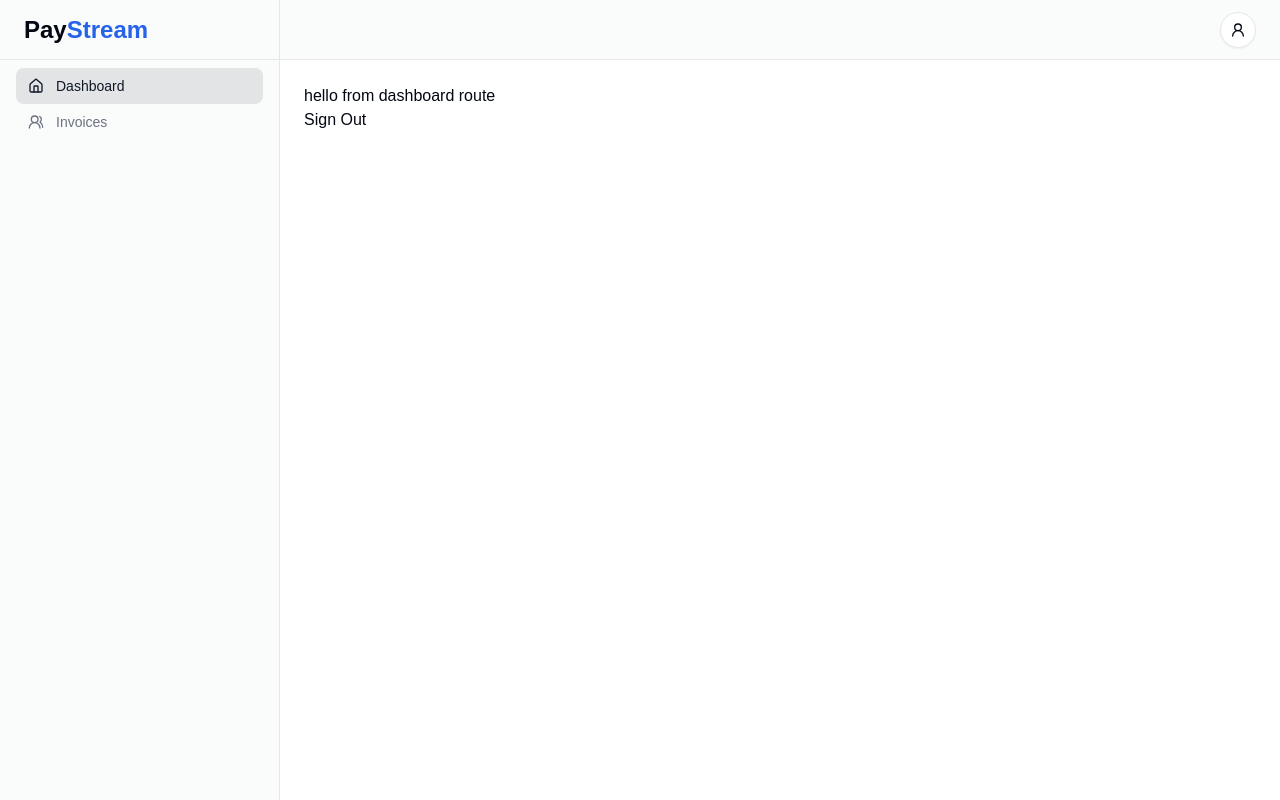
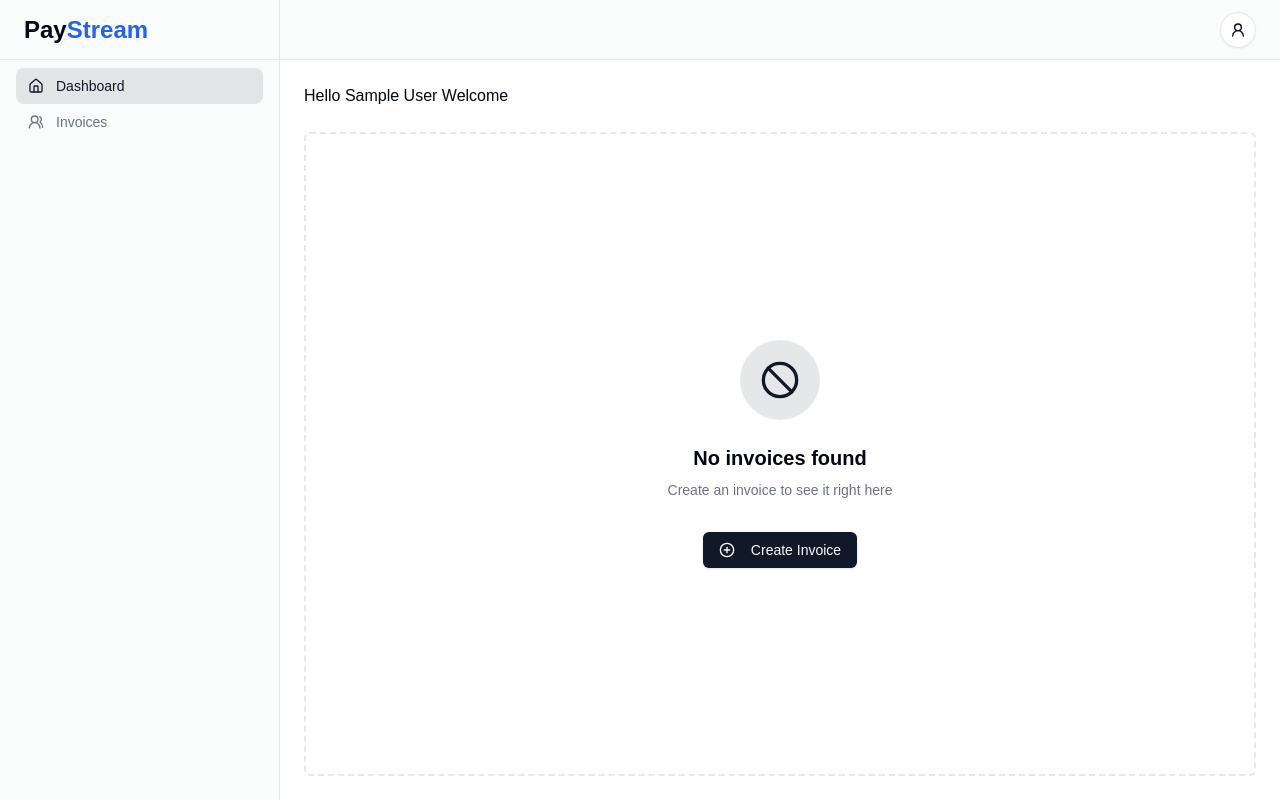
Before and after one commit to Tri27sen/PayStream, a Next.js app: page /dashboard in a window 1280 px wide. Built offline with nearby package versions, Linux system fonts and the light colour scheme; no server answers; the database is empty; sample sign-in values are in the browser's storage.

Commit message:
added page

```diff
--- a/src/app/dashboard/page.tsx
+++ b/src/app/dashboard/page.tsx
@@ -1,29 +1,60 @@
 //import {auth} from "../utils/auth"
+import { Suspense } from "react";
+import { DashboardBlocks } from "../components/DashboardBlocks";
+import { EmptyState } from "../components/EmptyState";
+import { InvoiceGraph } from "../components/InvoiceGraph";
+import { RecentInvoices } from "../components/RecentInvoices";
+//import { signOut } from "../utils/auth";
+import prisma from "../utils/db";
+import { requireUser } from "../utils/hooks";
+import { Skeleton } from "@/components/ui/skeleton";
 import { redirect } from "next/navigation";
-import { requireUser } from "../utils/hooks";
-import { signOut } from "next-auth/react";
+
 // dashboard only for logged in user
 //redirect to the login page
 //check the login
+async function getData(userId: string) {
+  const data = await prisma.invoice.findMany({
+    where: {
+      userId: userId,
+    },
+    select: {
+      id: true,
+    },
+  });
+
+  return data;
+}
 export default async function DashboardRoute() {
 
   const session = await requireUser();
+  const data = await getData(session.user?.id as string);
+  const user = session.user?.name || "";
   console.log(session)
 
   if(!session?.user){
     redirect("/")
   }
     return (
-  <div>
-    <h1> hello from dashboard route</h1>
-    <form
-    action ={async () => {
-      "use server";
-      await signOut();
-    }}
-    >
-      <button type = "submit"> Sign Out</button>
-    </form>
-  </div>
-  )
+
+    <>
+    <h1> Hello {user}  Welcome  </h1>
+      {data.length < 1 ? (
+        <EmptyState
+          title="No invoices found"
+          description="Create an invoice to see it right here"
+          buttontext="Create Invoice"
+          href="/dashboard/invoices/create"
+        />
+      ) : (
+        <Suspense fallback={<Skeleton className="w-full h-full flex-1" />}>
+          <DashboardBlocks />
+          <div className="grid gap-4 lg:grid-cols-3 md:gap-8">
+            <InvoiceGraph />
+            <RecentInvoices />
+          </div>
+        </Suspense>
+      )}
+    </>
+  );
 }
```
